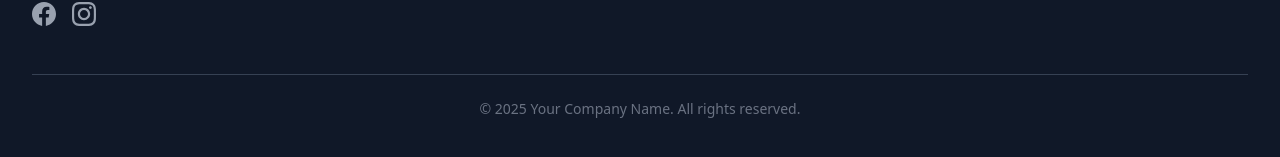
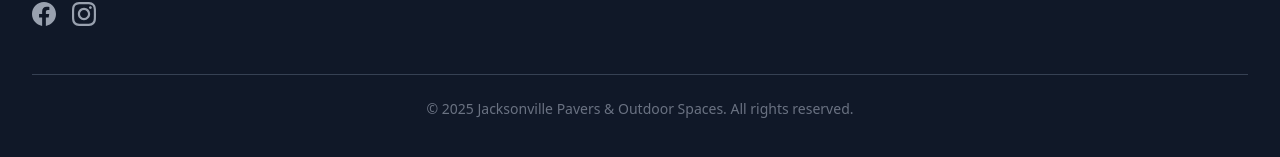
Before and after one commit to dereksutton/jax-pavers, a React (Vite) app: page / in a window 1280 px wide. Shown: the part 7618-7775 px from the top of the page. Built offline with nearby package versions, Linux system fonts and the light colour scheme.

Commit message:
fixed company name at bottom of the Footer component

```diff
--- a/src/components/Footer.jsx
+++ b/src/components/Footer.jsx
@@ -113,7 +113,7 @@ const Footer = () => {
 
         {/* Bottom bar */}
         <div className="mt-12 border-t border-gray-700 pt-6 text-center text-sm text-gray-500">
-          © {new Date().getFullYear()} Your Company Name. All rights reserved.
+          © {new Date().getFullYear()} Jacksonville Pavers & Outdoor Spaces. All rights reserved.
         </div>
       </div>
     </footer>
```
